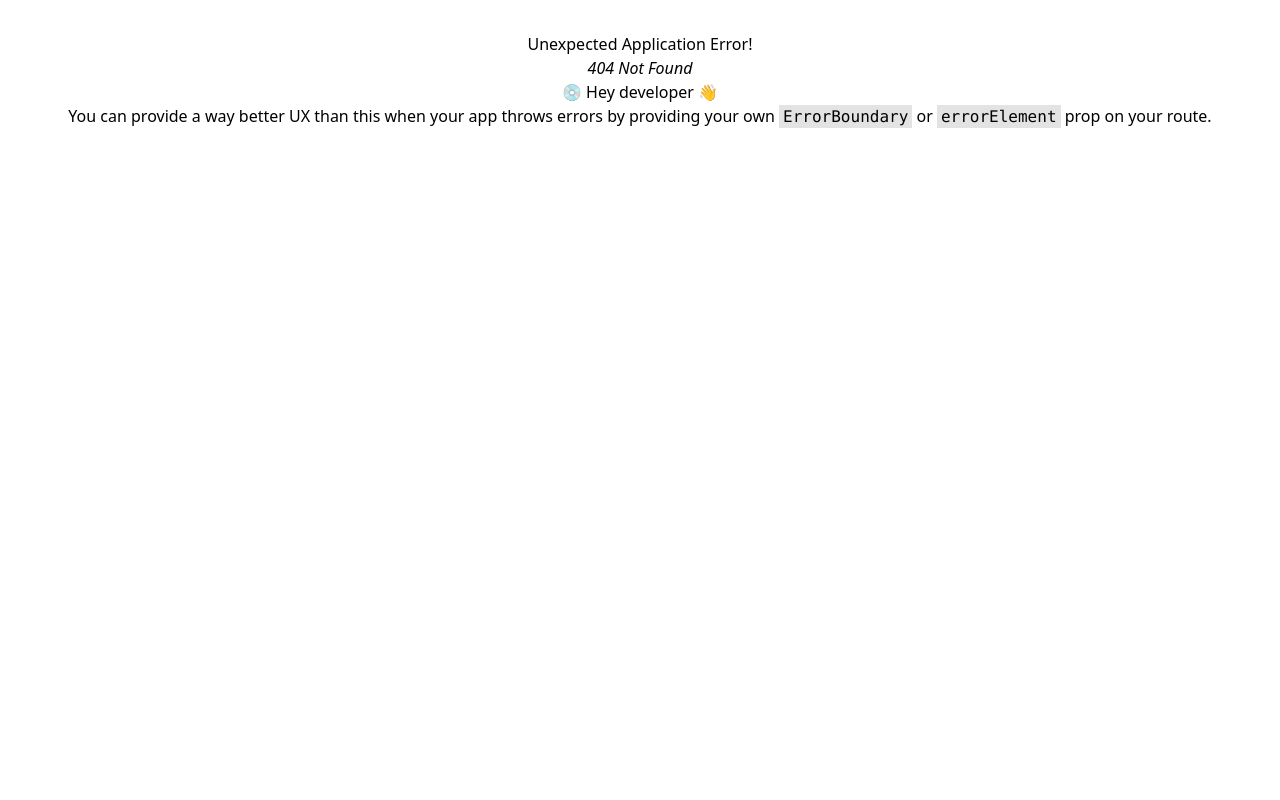
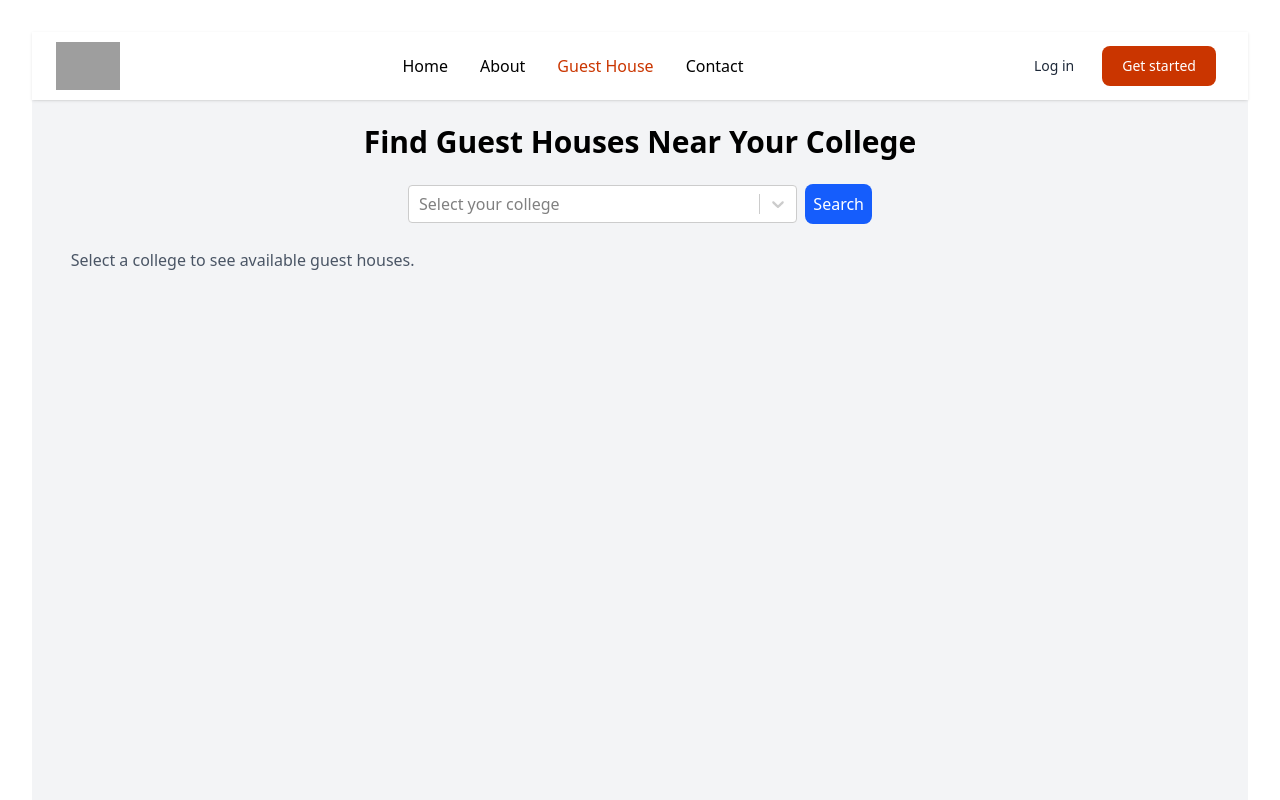
Before and after one commit to Bhupesh0307/StayNear, a React (Vite) app: page /guest-house in a window 1280 px wide. Before the commit this address had no page. Shown: the top 800 px of the page. Built offline with nearby package versions, Linux system fonts and the light colour scheme; grey boxes are pictures that could not be loaded.

Commit message:
Your commit message

```diff
--- a/package.json
+++ b/package.json
@@ -15,6 +15,7 @@
     "react": "^19.0.0",
     "react-dom": "^19.0.0",
     "react-router-dom": "^7.3.0",
+    "react-select": "^5.10.1",
     "tailwindcss": "^4.0.12"
   },
   "devDependencies": {
--- a/src/App.jsx
+++ b/src/App.jsx
@@ -10,7 +10,6 @@ function App() {
 
   return (
     <>
-
     </>
   )
 }
--- a/src/Components/Contact/Contact.jsx
+++ b/src/Components/Contact/Contact.jsx
@@ -88,7 +88,7 @@ export default function Contact() {
                             </div>
                         </div>
 
-                        <form action="https://stay-near.vercel.app/about" method="POST" className="p-6 flex flex-col justify-center">
+                        <form action="https://stay-near.vercel.app/about" className="p-6 flex flex-col justify-center">
                             <div className="flex flex-col">
                                 <label for="name" className="hidden">
                                     Full Name
--- /dev/null
+++ b/src/Components/Guest House/guest-house.jsx
@@ -0,0 +1,126 @@
+import React from "react";
+
+import { useState } from "react";
+import Select from "react-select";
+
+const GuestHouses = () => {
+  const [selectedCollege, setSelectedCollege] = useState(null);
+  const [filteredHouses, setFilteredHouses] = useState([]);
+
+  const guestHouses = [
+    {
+      name: "Sunrise Villa",
+      owner: "Mr. Rajesh Sharma",
+      location: "Sector 5, Jaipur",
+      capacity: "10 rooms, 20 guests",
+      image: "https://source.unsplash.com/400x300/?villa",
+      college: "LNMIIT",
+      details: "A luxurious villa with modern amenities and a serene environment."
+    },
+    {
+      name: "Greenwood Residency",
+      owner: "Ms. Priya Mehta",
+      location: "Bani Park, Jaipur",
+      capacity: "15 rooms, 30 guests",
+      image: "https://source.unsplash.com/400x300/?hotel",
+      college: "JECRC",
+      details: "Comfortable and budget-friendly residency near the city center."
+    },
+    {
+      name: "Lakeview Retreat",
+      owner: "Mr. Anil Kapoor",
+      location: "Amer Road, Jaipur",
+      capacity: "8 rooms, 16 guests",
+      image: "https://source.unsplash.com/400x300/?resort",
+      college: "MNIT",
+      details: "Scenic guest house with a mesmerizing lake view and cozy rooms."
+    },
+    {
+      name: "Heritage Inn",
+      owner: "Mrs. Sunita Verma",
+      location: "C-Scheme, Jaipur",
+      capacity: "12 rooms, 24 guests",
+      image: "https://source.unsplash.com/400x300/?heritage",
+      college: "LNMIIT",
+      details: "A historical guest house with traditional decor and premium services."
+    },
+  ];
+
+  const colleges = [
+    { value: "LNMIIT", label: "LNMIIT" },
+    { value: "JECRC", label: "JECRC" },
+    { value: "MNIT", label: "MNIT" },
+    // Add more colleges as needed
+  ];
+
+  const handleSearch = () => {
+    if (selectedCollege) {
+      const results = guestHouses.filter(
+        (house) => house.college === selectedCollege.value
+      );
+      setFilteredHouses(results);
+    } else {
+      setFilteredHouses([]);
+    }
+  };
+
+  return (
+    <div className="p-6 bg-gray-100 min-h-screen">
+      <h1 className="text-3xl font-bold text-center mb-6">
+        Find Guest Houses Near Your College
+      </h1>
+      <div className="text-center mb-6">
+        <Select
+          options={colleges}
+          value={selectedCollege}
+          onChange={setSelectedCollege}
+          placeholder="Select your college"
+          className="inline-block w-1/3 text-left"
+        />
+        <button
+          className="ml-2 p-2 bg-blue-600 text-white rounded-lg"
+          onClick={handleSearch}
+        >
+          Search
+        </button>
+      </div>
+      <div className="grid grid-cols-1 md:grid-cols-2 lg:grid-cols-3 gap-6">
+        {filteredHouses.length > 0 ? (
+          filteredHouses.map((house, index) => (
+            <div
+              key={index}
+              className="group bg-white p-4 shadow-md rounded-lg transition-transform transform hover:scale-105 hover:shadow-xl relative"
+            >
+              <img
+                src={house.image}
+                alt={house.name}
+                className="w-full h-48 object-cover rounded-lg mb-4"
+              />
+              <h2 className="text-xl font-semibold text-gray-800">
+                {house.name}
+              </h2>
+              <p className="text-gray-600">
+                <strong>Owner:</strong> {house.owner}
+              </p>
+              <p className="text-gray-600">
+                <strong>Location:</strong> {house.location}
+              </p>
+              <p className="text-gray-600">
+                <strong>Capacity:</strong> {house.capacity}
+              </p>
+              <div className="absolute inset-0 bg-black bg-opacity-70 text-white flex items-center justify-center opacity-0 group-hover:opacity-100 transition-opacity p-4 rounded-lg">
+                <p className="text-center">{house.details}</p>
+              </div>
+            </div>
+          ))
+        ) : (
+          <p className="text-center text-gray-600">
+            Select a college to see available guest houses.
+          </p>
+        )}
+      </div>
+    </div>
+  );
+};
+
+export default GuestHouses;
--- a/src/Components/Header/Header.jsx
+++ b/src/Components/Header/Header.jsx
@@ -54,6 +54,16 @@ export default function Header() {
                             </li>
                             <li>
                                 <NavLink
+                                to="/guest-house"
+                                    className={({isActive}) =>
+                                        `block py-2 pr-4 pl-3 duration-200 ${isActive ? "text-orange-700":"text-grey-700"} border-b border-gray-100 hover:bg-gray-50 lg:hover:bg-transparent lg:border-0 hover:text-orange-700 lg:p-0`
+                                    }
+                                >
+                                    Guest House
+                                </NavLink>
+                            </li>
+                            <li>
+                                <NavLink
                                 to="/contact"
                                     className={({isActive}) =>
                                         `block py-2 pr-4 pl-3 duration-200 ${isActive ? "text-orange-700":"text-grey-700"} border-b border-gray-100 hover:bg-gray-50 lg:hover:bg-transparent lg:border-0 hover:text-orange-700 lg:p-0`
--- a/src/Layout.jsx
+++ b/src/Layout.jsx
@@ -1,12 +1,11 @@
 import React from "react";
 import { Outlet } from "react-router-dom";
-import Header from "./Components/Header/Header"
+import Header from "./Components/Header/header";
 import Footer from "./Components/Footer/Footer";
 function Layout() {
     return(
         <>
-        <Header>
-        </Header>
+        <Header />
         <Outlet />
         <Footer />
         </>
--- a/src/main.jsx
+++ b/src/main.jsx
@@ -8,6 +8,7 @@ import Layout from './Layout.jsx'
 import Home from './Components/Home/Home.jsx'
 import About from './Components/About/About.jsx'
 import Contact from './Components/Contact/Contact.jsx'
+import GuestHouses from './Components/Guest House/guest-house.jsx'
 import { Route } from 'react-router-dom'
 
 
@@ -17,6 +18,7 @@ const router = createBrowserRouter(
       <Route path='' element={<Home />} />
       <Route path='about' element={<About />} />
       <Route path='contact' element={<Contact />} />
+      <Route path='guest-house' element={<GuestHouses />} />
     </Route>
   )
 )
```
Also changed, not shown: 1 other file (tests, documents, lock files or other folders).
